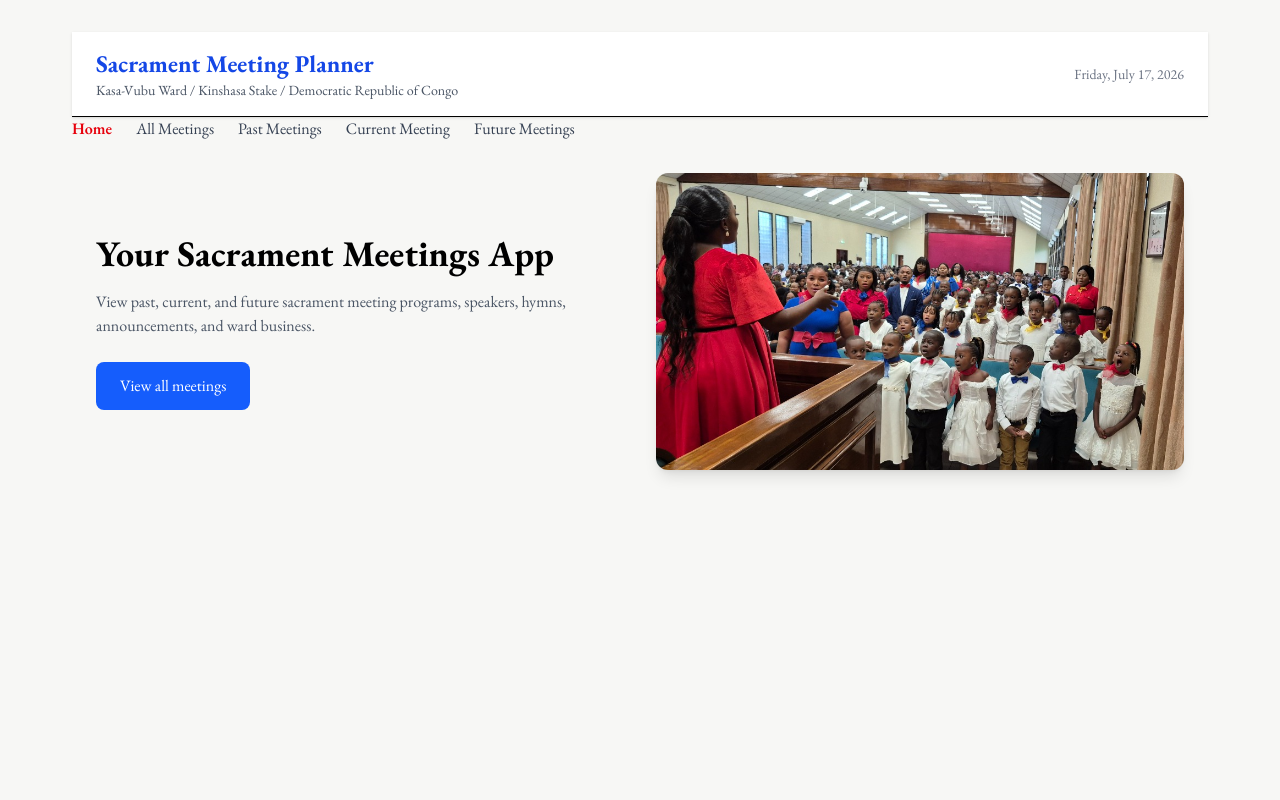
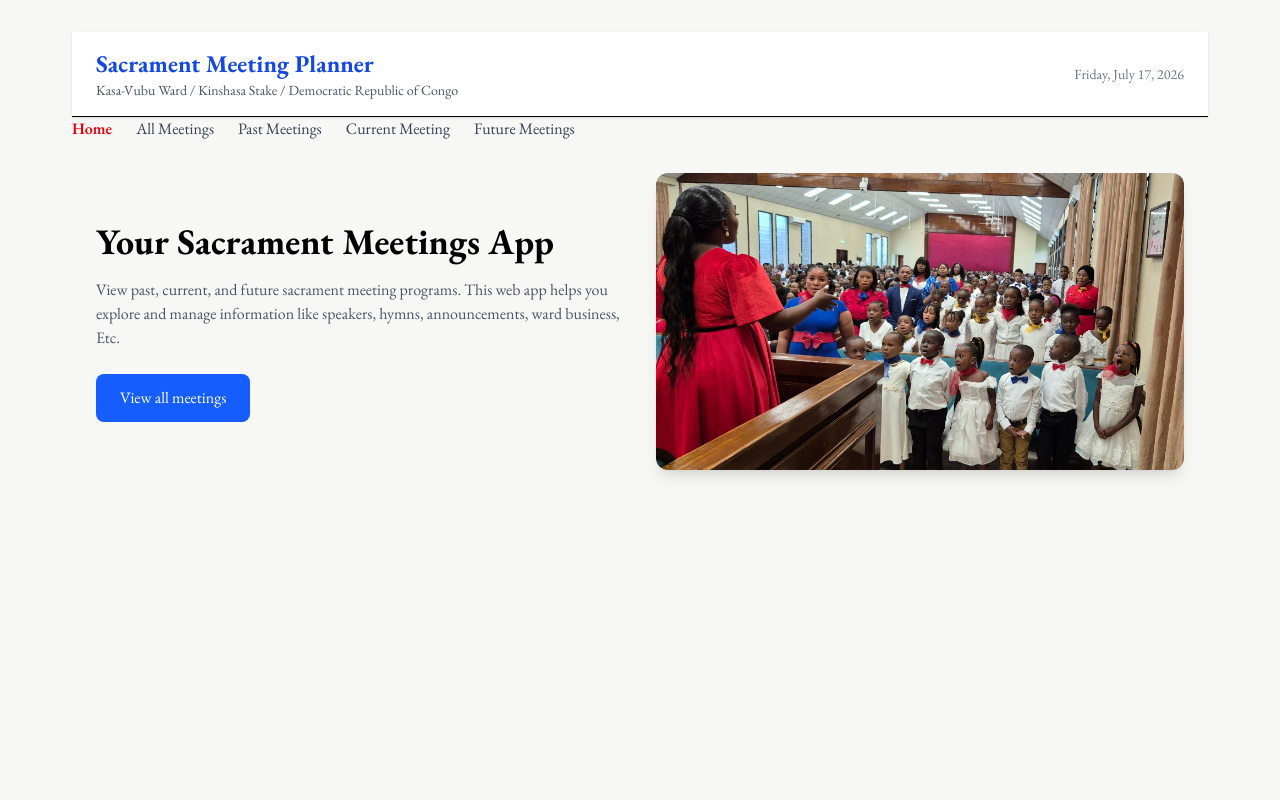
Before and after one commit to nrb2002/sacrament-meetings, a Next.js app: page / in a window 1280 px wide. Shown: the top 800 px of the page. Built offline with nearby package versions, Linux system fonts and the light colour scheme.

Commit message:
Update page.tsx

```diff
--- a/app/page.tsx
+++ b/app/page.tsx
@@ -11,7 +11,7 @@ export default function HomePage() {
           </h1>
 
           <p className="mt-4 text-gray-600">
-            View past, current, and future sacrament meeting programs, speakers, hymns, announcements, and ward business.
+            View past, current, and future sacrament meeting programs. This web app helps you explore and manage information like speakers, hymns, announcements, ward business, Etc.
           </p>
 
           <Link
```
